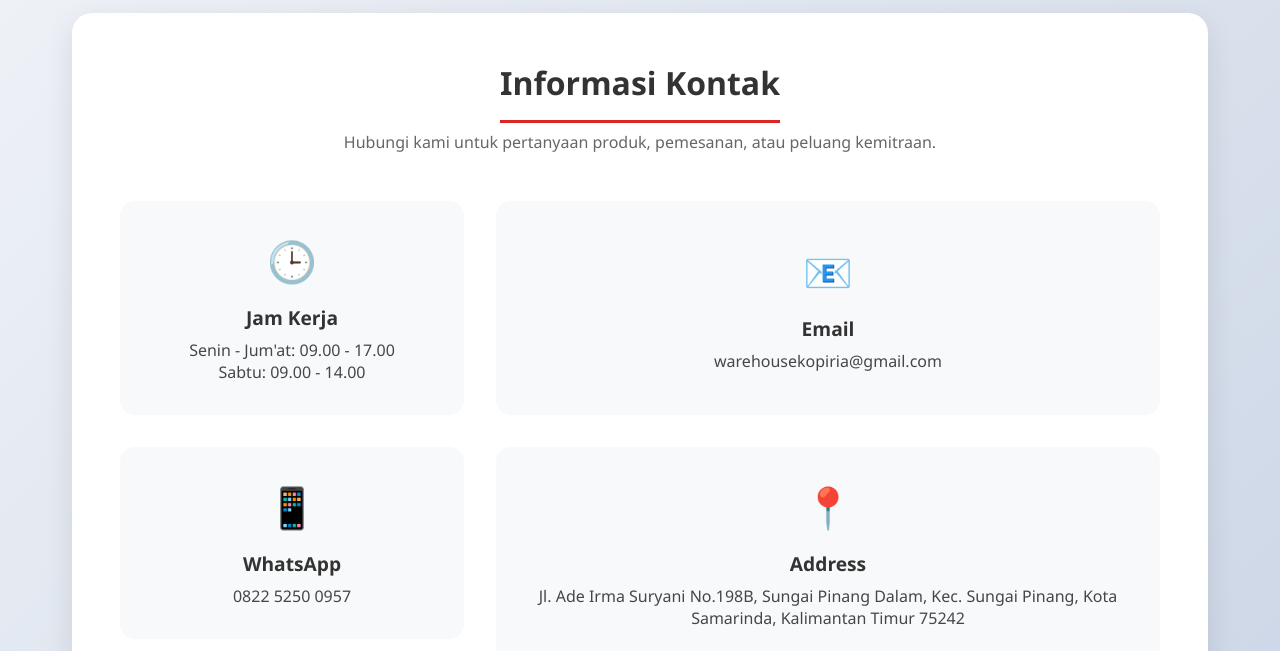
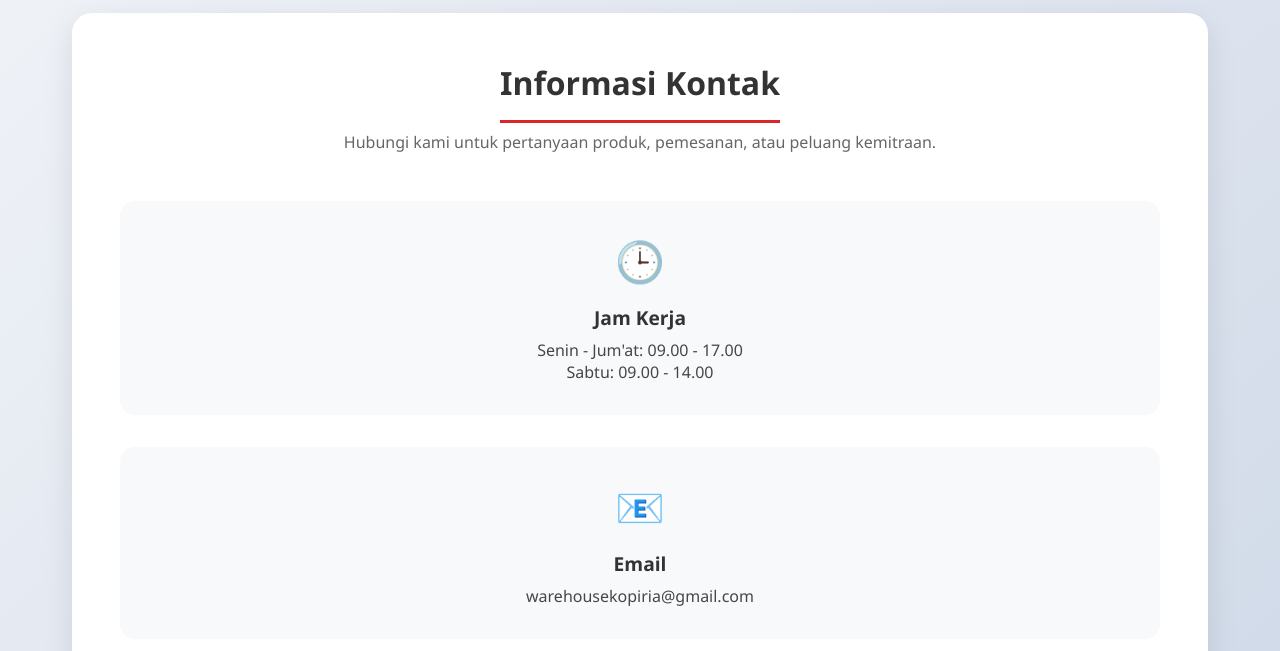
Before and after one commit to MeFahme/TriditiaTrade, a PHP site: page /contact.html in a window 1280 px wide. Shown: the part 433-1084 px from the top of the page. Run offline with PHP 8.4, Linux system fonts and the light colour scheme.

Commit message:
Add files via upload

```diff
--- a/contact.html
+++ b/contact.html
@@ -66,7 +66,7 @@
                             <h3>Address</h3>
                             <p>Jl. Ade Irma Suryani No.198B, Sungai Pinang Dalam, Kec. Sungai Pinang, Kota Samarinda, Kalimantan Timur 75242</p><br>
 
-                            <iframe src="https://www.google.com/maps/embed?pb=!1m18!1m12!1m3!1d3989.6746927532577!2d117.16145001028524!3d-0.48616233527244385!2m3!1f0!2f0!3f0!3m2!1i1024!2i768!4f13.1!3m3!1m2!1s0x2df67f05131f760d%3A0xfc8d827fc13df2f5!2sCV.%20Triditia%20Jaya!5e0!3m2!1sen!2sid!4v1760428470270!5m2!1sen!2sid" width="600" height="450" style="border:0;" allowfullscreen="" loading="lazy" referrerpolicy="no-referrer-when-downgrade"></iframe>
+                            <iframe src="https://www.google.com/maps/embed?pb=!1m18!1m12!1m3!1d3989.6746927532577!2d117.16145001028524!3d-0.48616233527244385!2m3!1f0!2f0!3f0!3m2!1i1024!2i768!4f13.1!3m3!1m2!1s0x2df67f05131f760d%3A0xfc8d827fc13df2f5!2sCV.%20Triditia%20Jaya!5e0!3m2!1sen!2sid!4v1760428470270!5m2!1sen!2sid" height="350" style="border:0;" allowfullscreen="" loading="lazy" referrerpolicy="no-referrer-when-downgrade"></iframe>
 
 
                         </div>
--- a/style.css
+++ b/style.css
@@ -304,7 +304,7 @@ nav {
 
 .contact-grid {
     display: grid;
-    grid-template-columns: repeat(2, 1fr);
+    grid-template-columns: repeat(1, 1fr);
     gap: 2rem;
     margin-top: 2rem;
 }
@@ -367,6 +367,7 @@ nav {
     width: 100%;
     max-width: 600px;
     height: 450px;
+    align-items: center;
 }
 
 /* =================================
```
